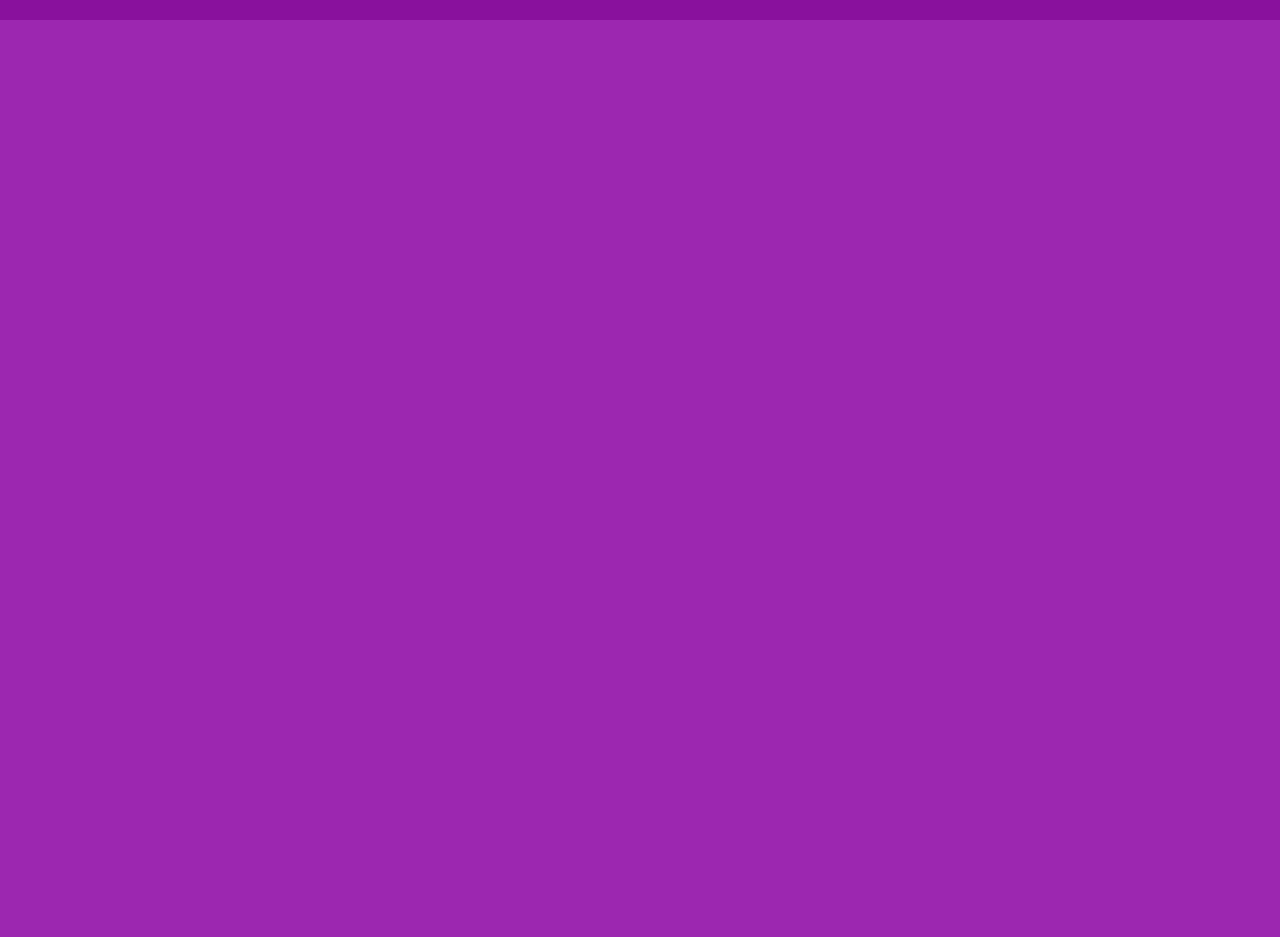
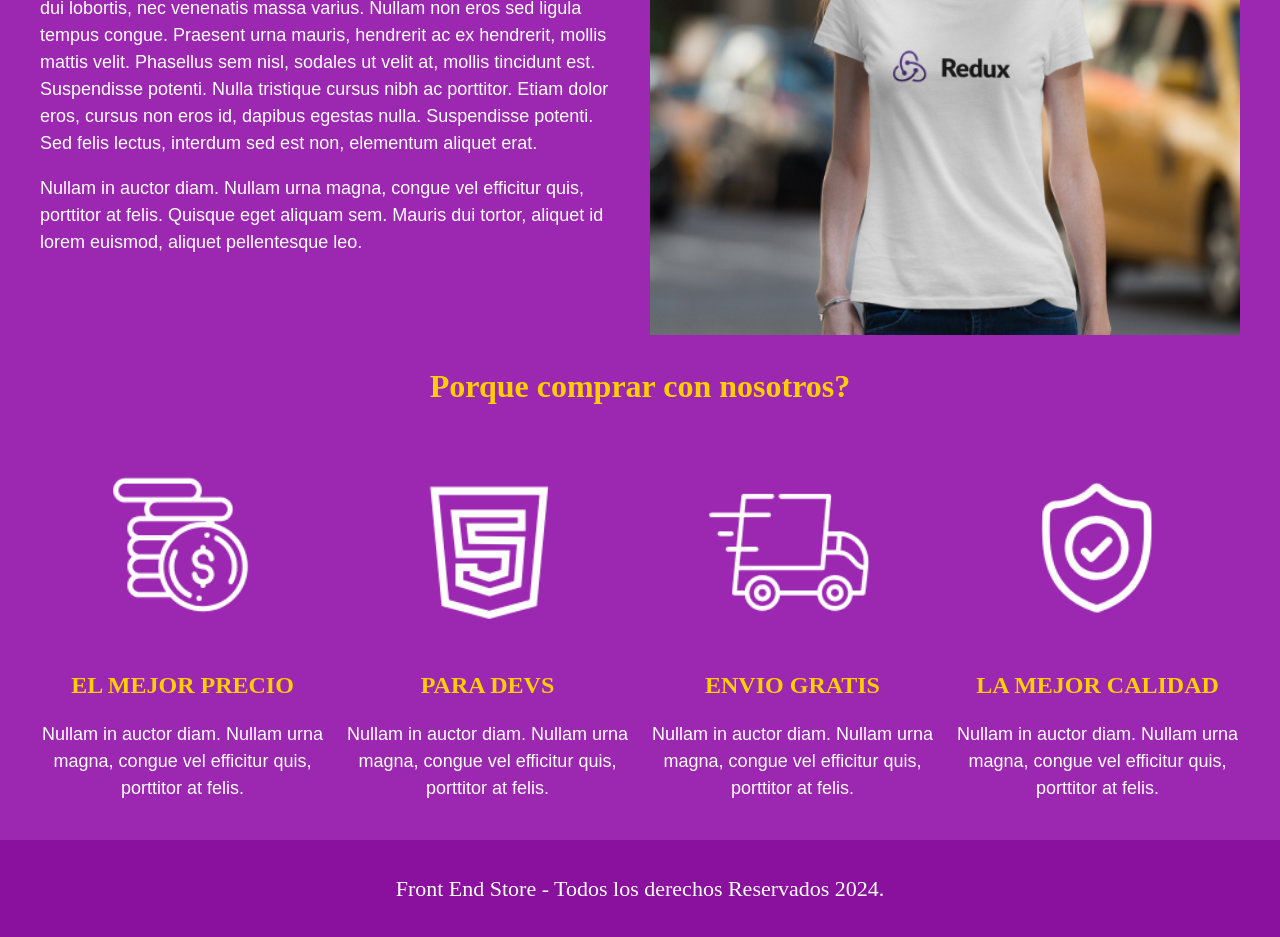
Before and after one commit to Daniel-10Melgarejo/FrontEndStore, a plain HTML site: page FrontEndStore_inicio/nosotros.html in a window 1280 px wide. Shown: the part 420-1357 px from the top of the page. Before the commit the page ends 800 px from the top, so only its background shows below. Drawn offline with Linux system fonts and the light colour scheme.

Commit message:
FrontEndStore

```diff
--- a/FrontEndStore_inicio/css/style.css
+++ b/FrontEndStore_inicio/css/style.css
@@ -160,3 +160,90 @@ h3 {
         grid-column: 2 / 4;
     }
 }
+
+/* Nosotros */
+.nosotros {
+    display: grid;
+    grid-template-rows: repeat(2, auto);
+}
+@media (min-width: 768px) {
+    .nosotros {
+        grid-template-columns: repeat(2 , 1fr);
+        column-gap: 2rem;
+    }
+}
+.nosotros__imagen {
+    grid-row: 1 / 2;
+    width: 100%;
+}
+@media (min-width: 768px ) {
+    .nosotros__imagen{
+        grid-column: 2 / 3;
+    }
+}
+
+/* bloques */
+.bloques {
+    display: grid;
+    grid-template-columns: repeat(2, 1fr);
+    gap: 2rem;
+}
+@media (min-width: 768px) {
+    .bloques {
+        grid-template-columns: repeat(4, 1fr);
+    }
+}
+.bloque {
+    text-align: center;
+}
+.bloque__titulo {
+    margin: 0;
+}
+.bloque__imagen {
+    width: 100%;
+}
+
+/* Pagina del producto */
+@media (min-width:768px ) {
+    .camisa {
+        display: grid;
+        grid-template-columns: repeat(2, 1fr);
+        column-gap: 2rem;
+    }
+}
+.camisa__imagen{
+    width: 100%;
+}
+
+.formulario {
+    display: grid;
+    grid-template-columns: repeat(2, 1fr);
+    gap: 2rem;
+}
+.formulario__campo{
+    border-color: var(--primarioOscuro);
+    border-width: 1rem;
+    border-style: solid;
+
+    background-color: var(--primario);
+    color: var(--blanco);
+    font-size: 2rem;
+    font-family: Arial, Helvetica, sans-serif;
+    padding: 1rem;
+    appearance: none;
+
+
+}
+.formulario__submit {
+    background-color: var(--secundario);
+    border: none;
+    font-size: 2rem;
+    font-family: var(--fuentPrincipal);
+    padding: 2rem;
+    transition: background-color .3s ease;
+    grid-column: 1 / 3;
+}
+.formulario__submit:hover {
+    cursor: pointer;
+    background-color: var(--secunadarioOscuro);
+}
--- a/FrontEndStore_inicio/nosotros.html
+++ b/FrontEndStore_inicio/nosotros.html
@@ -25,7 +25,58 @@
 
     <main class="contenedor">
         <h1>Nosotros</h1>
+        <div class="nosotros">
+            <div class="nosotros__contenido">
+                <p>Suspendisse convallis condimentum libero non laoreet. Nunc quis ex ac lorem sollicitudin commodo ut id mauris.
+                Pellentesque consequat nulla a dui lobortis, nec venenatis massa varius. Nullam non eros sed ligula tempus congue.
+                Praesent urna mauris, hendrerit ac ex hendrerit, mollis mattis velit. Phasellus sem nisl, sodales ut velit at, mollis tincidunt est.
+                Suspendisse potenti. Nulla tristique cursus nibh ac porttitor. Etiam dolor eros, cursus non eros id, dapibus egestas nulla. Suspendisse potenti. Sed felis lectus, interdum sed est non, elementum aliquet erat.</p>
+
+                <p>Nullam in auctor diam. Nullam urna magna, congue vel efficitur quis, porttitor at felis.
+                Quisque eget aliquam sem. Mauris dui tortor, aliquet id lorem euismod, aliquet pellentesque leo.</p>
+            </div>
+            <img class="nosotros__imagen" src="img/nosotros.jpg" alt="imagen nosotros">
+        </div>
     </main>
+
+    <section class="contenedor comprar">
+        <h2 class="comprar__titulo">Porque comprar con nosotros?</h2>
+
+        <div class="bloques">
+            <div class="bloque">
+                <img class="bloque__imagen" src="img/icono_1.png" alt="porque comprar">
+                <h3 class="bloque__titulo">EL MEJOR PRECIO</h3>
+                <p>
+                    Nullam in auctor diam. Nullam urna magna, congue vel efficitur quis, porttitor at felis.
+                </p>
+            </div><!-- .bloque -->
+
+            <div class="bloque">
+                <img class="bloque__imagen" src="img/icono_2.png" alt="para devs">
+                <h3 class="bloque__titulo">PARA DEVS</h3>
+                <p>
+                    Nullam in auctor diam. Nullam urna magna, congue vel efficitur quis, porttitor at felis.
+                </p>
+            </div><!-- .bloque -->
+
+            <div class="bloque">
+                <img class="bloque__imagen" src="img/icono_3.png" alt="envio gratis">
+                <h3 class="bloque__titulo">ENVIO GRATIS</h3>
+                <p>
+                    Nullam in auctor diam. Nullam urna magna, congue vel efficitur quis, porttitor at felis.
+                </p>
+            </div><!-- .bloque -->
+
+            <div class="bloque">
+                <img class="bloque__imagen" src="img/icono_4.png" alt="La mejor calidad">
+                <h3 class="bloque__titulo">LA MEJOR CALIDAD</h3>
+                <p>
+                    Nullam in auctor diam. Nullam urna magna, congue vel efficitur quis, porttitor at felis.
+                </p>
+            </div><!-- .bloque -->
+        </div><!-- .bloques -->
+    </section>
+
 
     <footer class="footer">
         <p class="footer__texto">Front End Store - Todos los derechos Reservados 2024.</p>
```
Also changed, not shown: FrontEndStore_inicio/index.html (+1 -0 lines), FrontEndStore_inicio/producto.html (+19 -1 lines).
